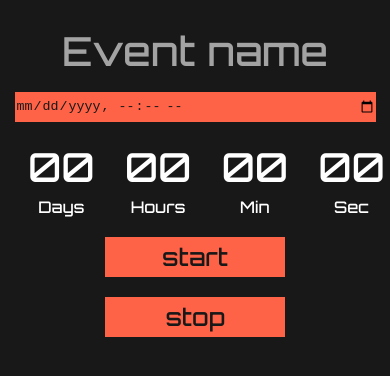
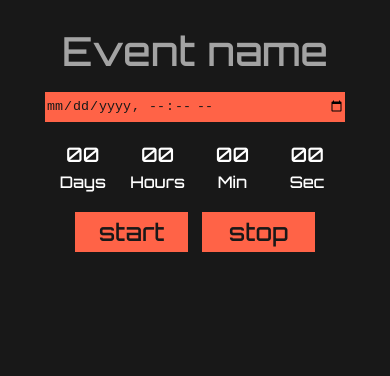
Before and after one commit to vhforbes/countdownTimer, a plain HTML site: page index.html in a window 390 px wide. Drawn offline with Linux system fonts and the light colour scheme.

Commit message:
Added mobile media queries

```diff
--- a/style.css
+++ b/style.css
@@ -37,6 +37,7 @@ body {
   grid-template-columns: 1fr 1fr 1fr 1fr;
   padding: 5px 5px 5px 5px;
   margin-top: 10px;
+  width: 400px;
 }
 
 #days, #hours, #minutes, #seconds {
@@ -54,3 +55,30 @@ body {
   color: rgb(24, 24, 24);
   font-family: 'Orbitron', sans-serif;
 }
+
+
+
+@media only screen and (max-width: 600px) {
+  #event-name {
+    width: 80%;
+
+  }
+
+  #date-input {
+    width: 80%;
+    height: 30px;
+  }
+
+  .grid-container {
+    width: 80%;
+  }
+
+  #days, #hours, #minutes, #seconds {
+    font-size: 20px;
+    margin: 5px 15px 5px 15px;
+  }
+
+  .btn {
+    width: 30%;
+  }
+}
```
